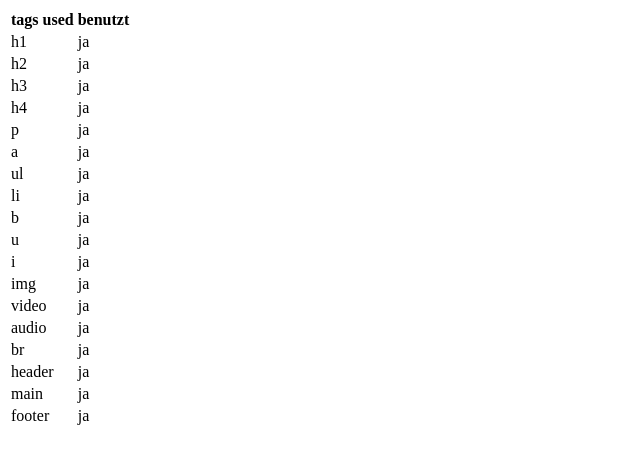
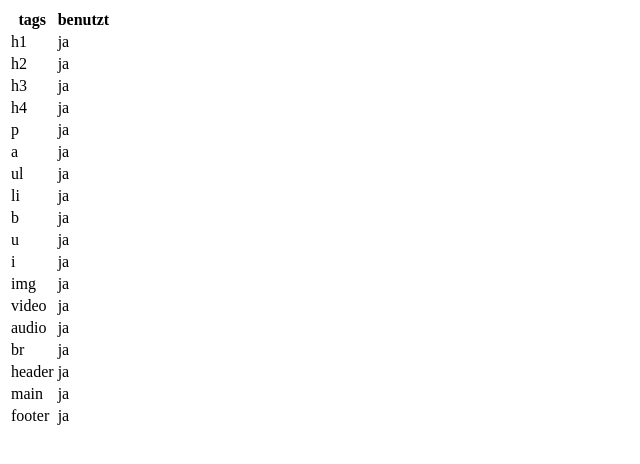
Before and after one commit to maltehuebel/GIS_SoSe2020, a plain HTML site: page Aufgabe02/tags_used.html in a window 1280 px wide. Shown: the whole page, without its empty margins (0-640 px from the left). Drawn offline with Linux system fonts and the light colour scheme.

Commit message:
Änderung

```diff
--- a/Aufgabe02/tags_used.html
+++ b/Aufgabe02/tags_used.html
@@ -9,7 +9,7 @@
     <table>
         <thead>
             <tr>
-                <th>tags used</th>
+                <th>tags</th>
                 <th>benutzt</th>
             </tr>
         </thead>
```
